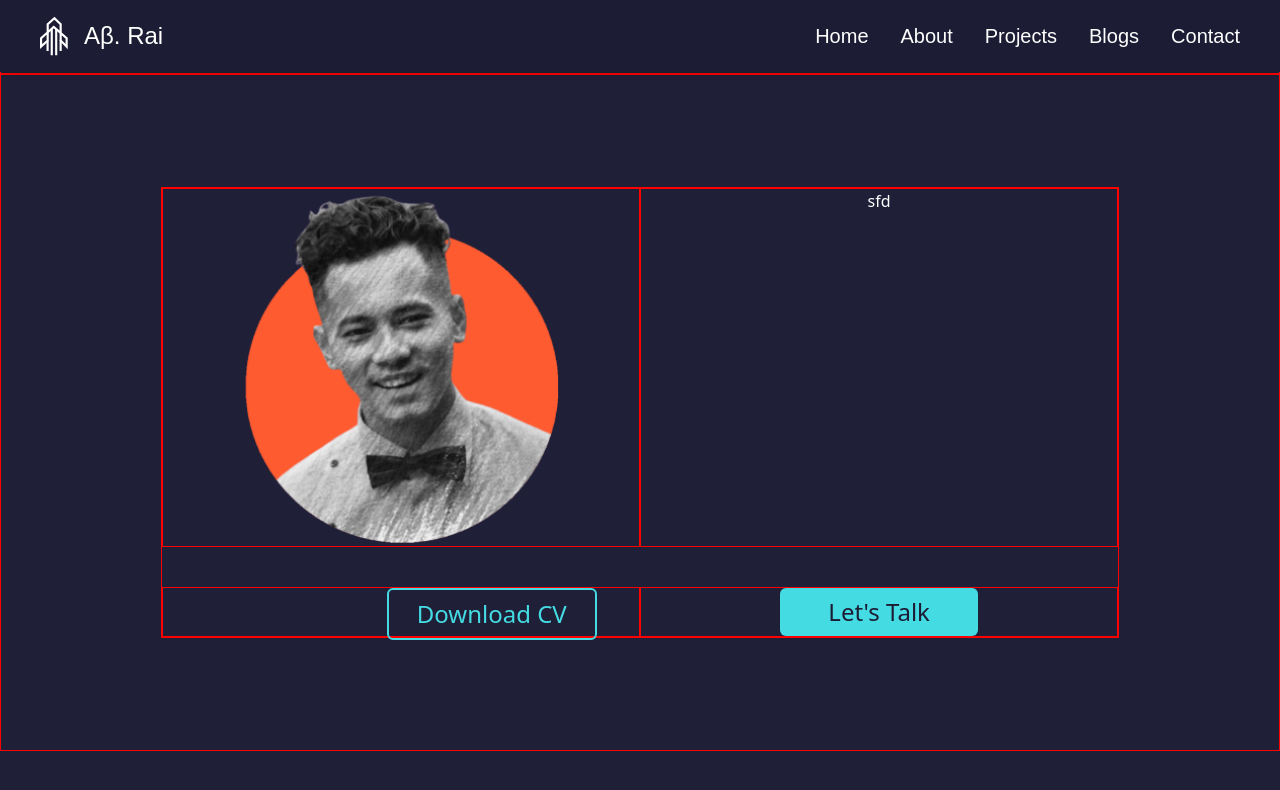
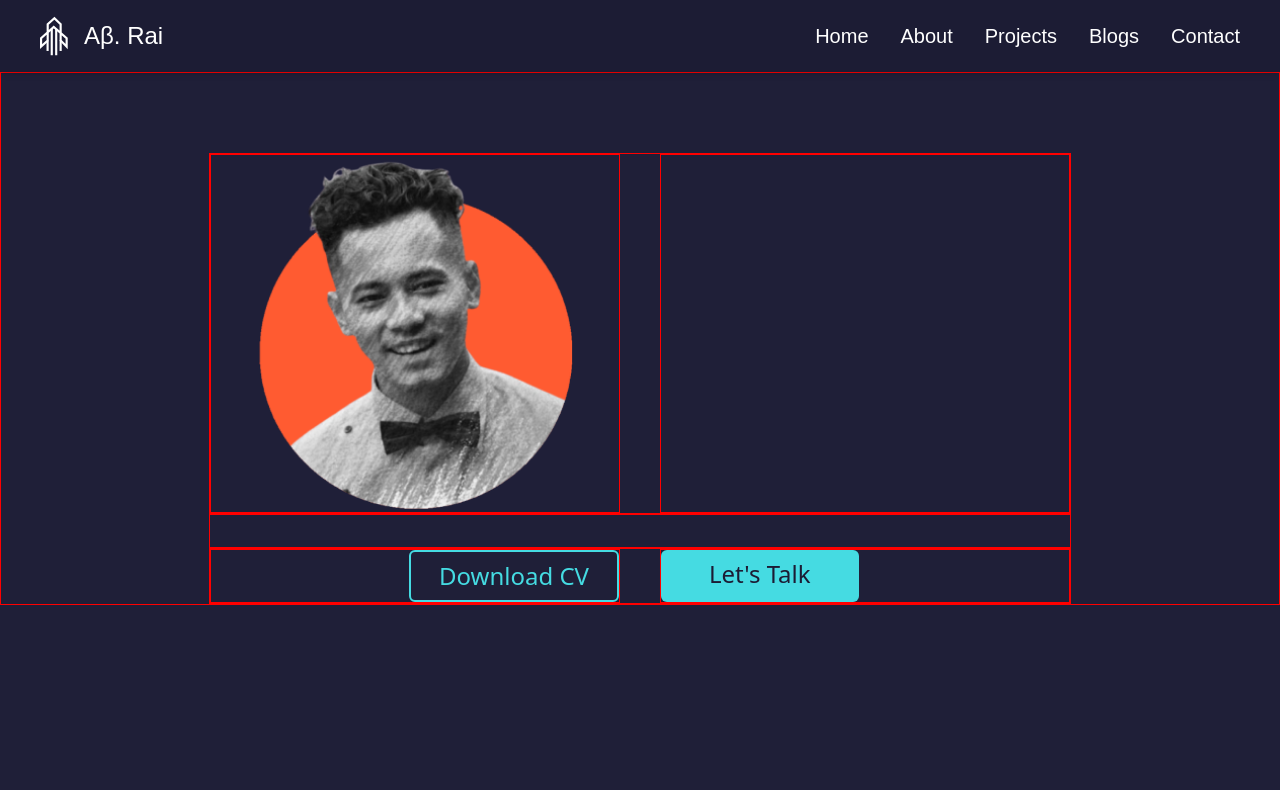
Before and after one commit to AbhashChamlingRai/portfolio-website, a React (Create React App) app: page / in a window 1280 px wide. Shown: the top 790 px of the page. Built offline with nearby package versions, Linux system fonts and the light colour scheme.

Commit message:
Refactor: updated incomplete landing section

```diff
--- a/src/components/Landing/Landing.css
+++ b/src/components/Landing/Landing.css
@@ -1,9 +1,9 @@
-.landing_section div {
+.landing_section, .landing_section div {
     border: 1px solid red;
 }
 
-@media (min-width: 400px)  {
+/* @media (min-width: 400px)  {
     .landing-section-button {
         justify-content: center;
     }
-}
+} */
--- a/src/components/Landing/Landing.jsx
+++ b/src/components/Landing/Landing.jsx
@@ -1,7 +1,7 @@
 import "./Landing.css";
 import LandingDP from "../../images/dp.png";
 
-const Landing = () => {
+const Laanding = () => {
   return (
     <div className="landing_section">
       <div className="w-full py-9"></div>
@@ -20,7 +20,7 @@ const Landing = () => {
               Download CV
             </a>
           </div>
-          <div className="landing-section-button w-1/2 flex relative mt-10 xl:justify-normal lg:justify-normal md:justify-center sm:justify-center">
+          <div className="landing-section-button w-1/2 flex mt-10">
             <a
               href="#"
               className="xl:w-auto lg:w-auto md:w-2/3 flex justify-center 2xl:text-3xl xl:text-2xl lg:text-lg font-light border-0 rounded-md bg-custom-light-blue text-custom-dark-blue px-12 py-2 box-border"
@@ -34,4 +34,41 @@ const Landing = () => {
   );
 };
 
+const Landing = () => {
+  return (
+    <>
+      <div className="w-full py-9"></div>
+      <div className="landing_section container mx-auto pt-20 xl:px-52 lg:px-30 md:px-16 sm:px-0">
+        <div className="flex flex-wrap justify-center w-full gap-10">
+          <div className="flex flex-1 justify-center">
+            <img src={LandingDP} className="w-80" alt="logo" />
+          </div>
+          {/* <div className="flex flex-0.5"></div> */}
+          <div className="flex flex-1"></div>
+        </div>
+        <div className="w-full py-4"></div>
+        <div className="flex w-full flex-wrap gap-10 justify-between">
+          <div className="landing-section-button flex flex-1 justify-end">
+            <a
+              href="#"
+              download=""
+              className="xl:w-auto lg:w-auto md:w-2/3 flex justify-center 2xl:text-3xl xl:text-2xl lg:text-lg font-light border-2 rounded-md border-custom-light-blue text-custom-light-blue px-7 py-2 box-border"
+            >
+              Download CV
+            </a>
+          </div>
+          <div className="landing-section-button flex flex-1 justify-start">
+            <a
+              href="#"
+              className="xl:w-auto lg:w-auto md:w-2/3 flex justify-center 2xl:text-3xl xl:text-2xl lg:text-lg font-light border-0 rounded-md bg-custom-light-blue text-custom-dark-blue px-12 py-2 box-border"
+            >
+              Let's Talk
+            </a>
+          </div>
+        </div>
+      </div>
+    </>
+  );
+};
+
 export default Landing;
```
